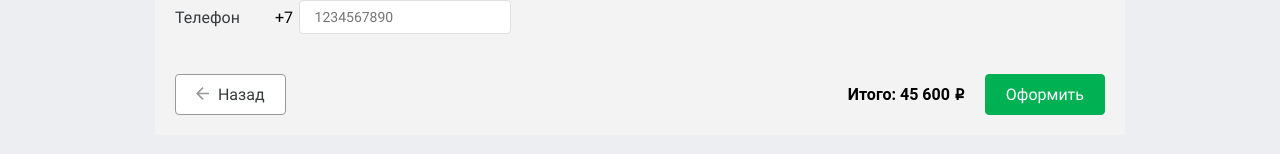
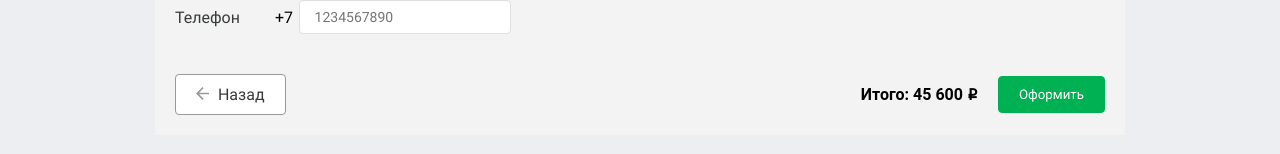
Before and after one commit to shahmatist123/coupons, a website with bundled scripts: page src/pages/coupons-cart.html in a window 1280 px wide. Shown: the part 804-958 px from the top of the page. Built offline with nearby package versions, Linux system fonts and the light colour scheme; files whose address does not match are found by name.

Commit message:
сделал кнопку

```diff
--- a/src/pages/coupons-cart.html
+++ b/src/pages/coupons-cart.html
@@ -189,7 +189,7 @@
               <p class="coupons-cart__btn-text">
                 Итого: 45 600 <span class="rubznak">i</span>
               </p>
-              <a class="coupons-cart__btn2" href="#">Оформить</a>
+              <button class="coupons-cart__btn2">Оформить</button>
             </div>
           </div>
         </form>
--- a/src/styles/styles.scss
+++ b/src/styles/styles.scss
@@ -1124,6 +1124,10 @@ body .box-size .big-coupons .h-auto {
         border: 1px solid #00b153;
         color: #fff;
         background: #00b153;
+        padding: 10px 20px;
+        border-radius: 4px;
+        cursor: pointer;
+        outline: none;
       }
       .coupons-cart__btn-text{
         font-weight: bold;
```
Also changed, not shown: build/coupons-cart.html, build/css/styles.css.
